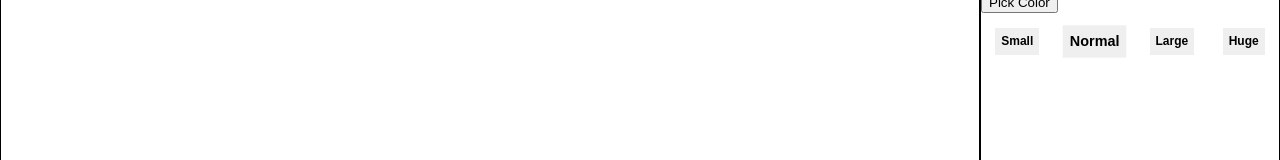
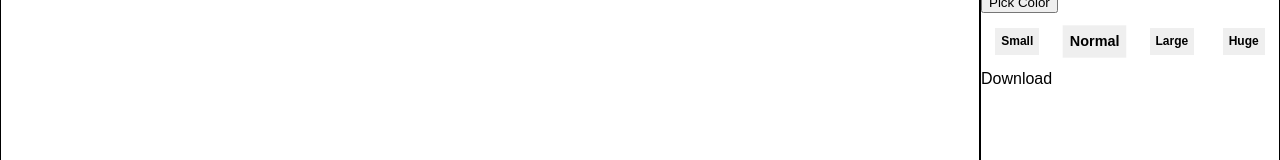
Before and after one commit to front-soldier/react-image-editor, a React (Create React App) app: page / in a window 1280 px wide. Shown: the part 261-421 px from the top of the page. Built offline with nearby package versions, Linux system fonts and the light colour scheme.

Commit message:
download feature implemented

```diff
--- a/src/App.js
+++ b/src/App.js
@@ -18,7 +18,7 @@ const defaultFilters = {
 class App extends Component {
     constructor(props) {
         super(props);
-        const defFil = JSON.parse(JSON.stringify(defaultFilters));
+        const defFil = {...defaultFilters};
         this.state = {
             image: {
                 imageUrl: '',
@@ -32,6 +32,16 @@ class App extends Component {
                 shapeColor: '#df4b26',
                 shapeSizeName: 'normal',
                 shapeSizeValue: 5
+            },
+            canvasState: {
+                canvasRef: React.createRef(),
+                context: {},
+                paint: false,
+                clickX: [],
+                clickY: [],
+                clickDrag: [],
+                clickColor: [],
+                clickSize: [],
             },
             activeFilter: {
                 currentFilter: '',
@@ -117,7 +127,9 @@ class App extends Component {
                                    shapeColor={this.state.activeShape.shapeColor}
                                    shapeColorChanged={this.shapeColorChanged}
                                    shapeSizeName={this.state.activeShape.shapeSizeName}
-                                   shapeSizeChanged={this.shapeSizeChanged}/>
+                                   shapeSizeChanged={this.shapeSizeChanged}
+                                   filters={this.state.filters}
+                                   imageUrl={this.state.image.imageUrl}/>
             </div>
         );
     }
--- a/src/WorkArea/WorkArea.js
+++ b/src/WorkArea/WorkArea.js
@@ -65,12 +65,6 @@ export default class WorkArea extends Component {
         this.setState({
             paint: false
         });
-        // this.setState({
-        //     paint: false,
-        //     clickX: [],
-        //     clickY: [],
-        //     clickDrag: []
-        // });
     };
     render() {
         const background = {
--- a/src/WorkArea/WorkAreaContainer.css
+++ b/src/WorkArea/WorkAreaContainer.css
@@ -9,5 +9,6 @@
 }
 .work-canvas {
     display: block;
+    background-size: cover;
     /*margin-bottom: -4px;*/
 }
--- /dev/null
+++ b/src/WorkAreaControls/Controls/Download/DownloadControl.js
@@ -0,0 +1,37 @@
+import React, {Component} from 'react';
+
+export default class DownloadControl extends Component {
+    clickHandler = () => {
+        let result = document.createElement('canvas');
+        const canvas = document.querySelector('.work-canvas');
+        result.width = canvas.width;
+        result.height = canvas.height;
+        const context = result.getContext('2d');
+        context.filter = `blur(${this.props.filters.blur}px) ` +
+                         `brightness(${this.props.filters.brightness}%) ` +
+                         `contrast(${this.props.filters.contrast}%) ` +
+                         `grayscale(${this.props.filters.grayscale}%) ` +
+                         `hue-rotate(${this.props.filters.hueRotate}deg) ` +
+                         `invert(${this.props.filters.invert}%) ` +
+                         `opacity(${this.props.filters.opacity}%) ` +
+                         `saturate(${this.props.filters.saturate}%) ` +
+                         `sepia(${this.props.filters.sepia}%)`;
+        let image = new Image();
+        image.onload = function() {
+            context.drawImage(this, 0, 0, canvas.width, canvas.height);
+            context.drawImage(canvas, 0, 0, canvas.width, canvas.height);
+            const link = document.createElement('a');
+            link.href = result.toDataURL();
+            link.download = 'test.png';
+            link.click();
+        };
+        image.src = this.props.imageUrl;
+    };
+    render() {
+        return (
+            <a onClick={this.clickHandler}>
+                Download
+            </a>
+        )
+    }
+}
--- a/src/WorkAreaControls/Controls/PickImage/PickImageControl.js
+++ b/src/WorkAreaControls/Controls/PickImage/PickImageControl.js
@@ -22,8 +22,8 @@ export default class PickImageControl extends Component {
         reader.readAsDataURL(img);
     };
     calcImageDimensions = (i) => {
-        const maxWidth = window.innerWidth - 300;
-        const maxHeight = window.innerHeight;
+        const maxWidth = window.innerWidth - 300; //300px right control panel
+        const maxHeight = window.innerHeight - 100;
         let width = i.naturalWidth;
         let height = i.naturalHeight;
         let ratio = 0;
--- a/src/WorkAreaControls/ControlsContainer.js
+++ b/src/WorkAreaControls/ControlsContainer.js
@@ -7,6 +7,7 @@ import FilterControl from './Controls/Filters/FilterControl';
 import FiltersRangeBar from './Controls/RangeBar/FiltersRangeBar';
 import ColorPickerControl from './Controls/ColorPicker/ColorPickerControl';
 import ShapeSizeControl from './Controls/ShapeSize/ShapeSizeControl';
+import DownloadControl from './Controls/Download/DownloadControl';
 
 export default class ControlsContainer extends Component {
     render() {
@@ -25,17 +26,17 @@ export default class ControlsContainer extends Component {
         return (
             <div className='controls-field'>
                 <div className='controls pick-image-controls'>
-                    <PickImageControl imageChanged={this.props.imageChanged}></PickImageControl>
+                    <PickImageControl imageChanged={this.props.imageChanged}/>
                 </div>
                 <div className='controls shape-controls'>
-                    <WriteLineControl currentShapeChanged={this.props.currentShapeChanged}></WriteLineControl>
-                    <WriteRectangleControl currentShapeChanged={this.props.currentShapeChanged}></WriteRectangleControl>
+                    <WriteLineControl currentShapeChanged={this.props.currentShapeChanged}/>
+                    <WriteRectangleControl currentShapeChanged={this.props.currentShapeChanged}/>
                 </div>
                 <div className='controls filter-controls'>
                     {FiltersRenderList}
                 </div>
                 <div>
-                    <FiltersRangeBar filterChanged={this.props.filterChanged} activeFilter={this.props.activeFilter}></FiltersRangeBar>
+                    <FiltersRangeBar filterChanged={this.props.filterChanged} activeFilter={this.props.activeFilter}/>
                 </div>
                 <div>
                     <ColorPickerControl
@@ -45,6 +46,9 @@ export default class ControlsContainer extends Component {
                 <div className='controls'>
                     {SizesRenderList}
                 </div>
+                <div className='controls'>
+                    <DownloadControl filters={this.props.filters} imageUrl={this.props.imageUrl}/>
+                </div>
             </div>
         )
     }
```
